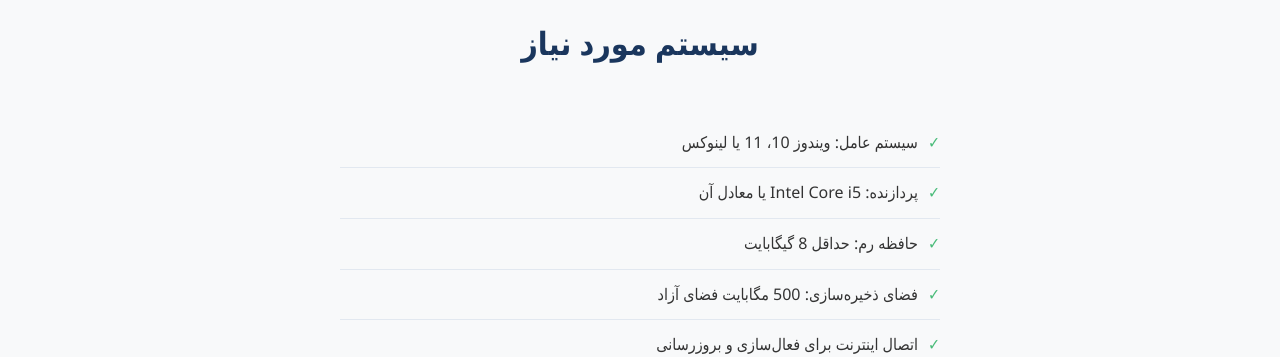
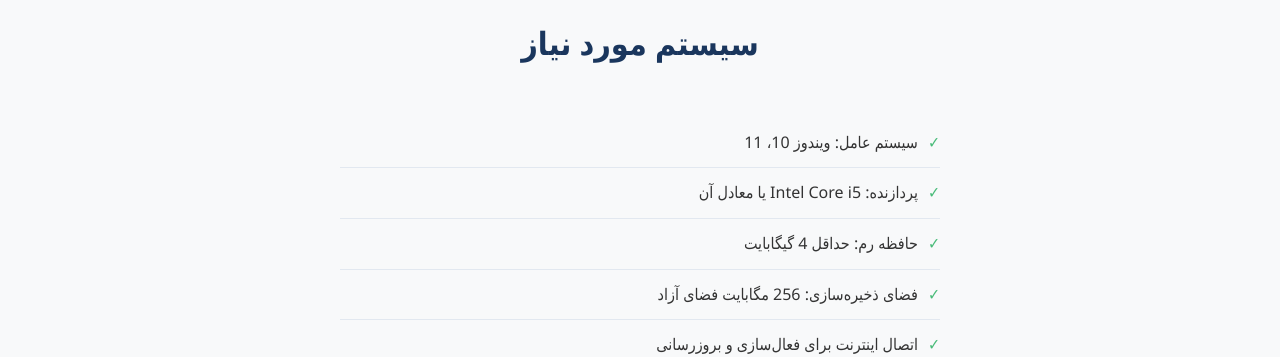
Before and after one commit to RashidBik/petrol, a SvelteKit app: page / in a window 1280 px wide. Shown: the part 1480-1837 px from the top of the page. Built offline with nearby package versions, Linux system fonts and the light colour scheme.

Commit message:
problem solved

```diff
--- a/src/routes/+page.svelte
+++ b/src/routes/+page.svelte
@@ -33,10 +33,10 @@
   ];
 
   let systemRequirements = [
-    "سیستم عامل: ویندوز 10، 11 یا لینوکس",
+    "سیستم عامل: ویندوز 10، 11  ",
     "پردازنده: Intel Core i5 یا معادل آن",
-    "حافظه رم: حداقل 8 گیگابایت",
-    "فضای ذخیره‌سازی: 500 مگابایت فضای آزاد",
+    "حافظه رم: حداقل 4 گیگابایت",
+    "فضای ذخیره‌سازی: 256 مگابایت فضای آزاد",
     "اتصال اینترنت برای فعال‌سازی و بروزرسانی"
   ];
 </script>
```
